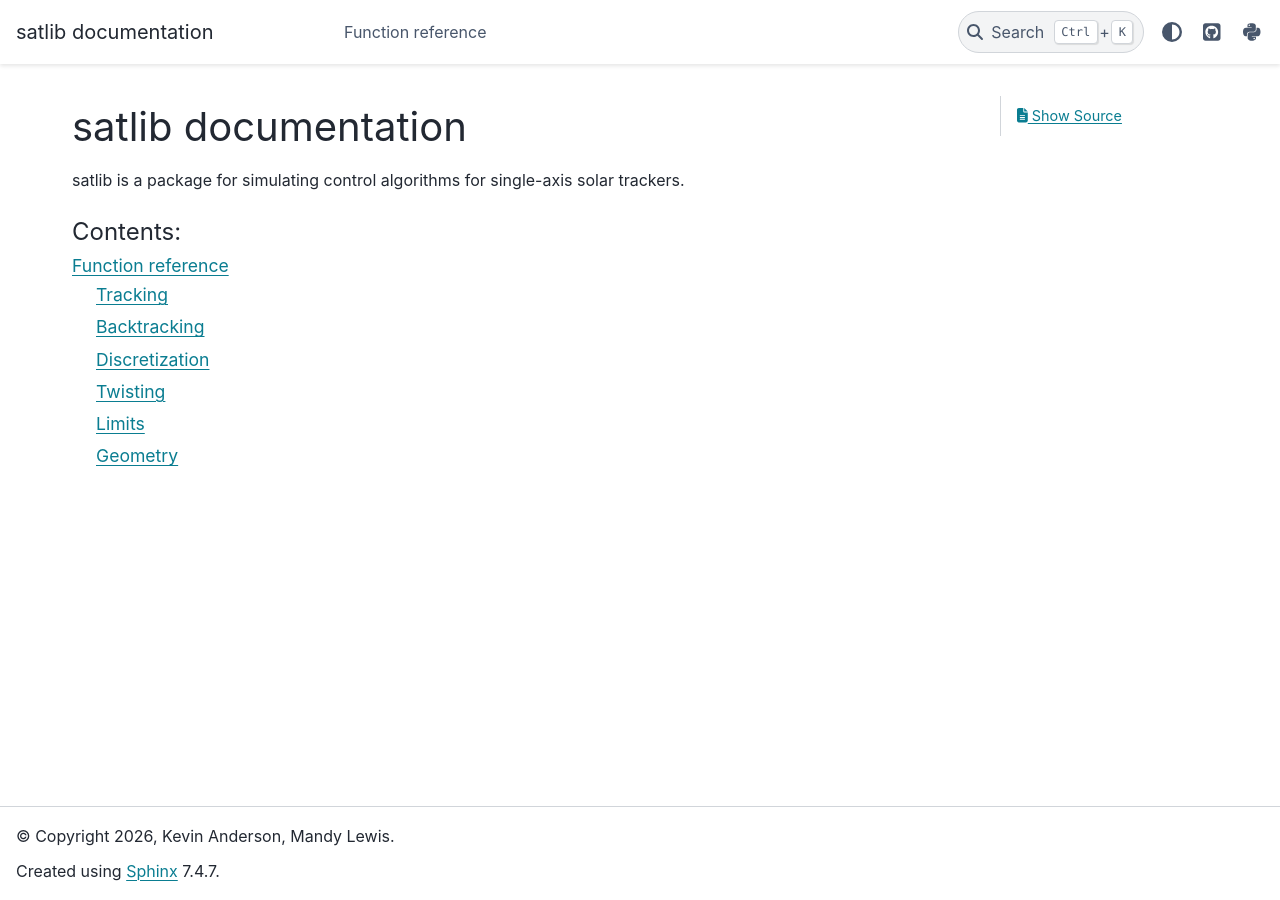
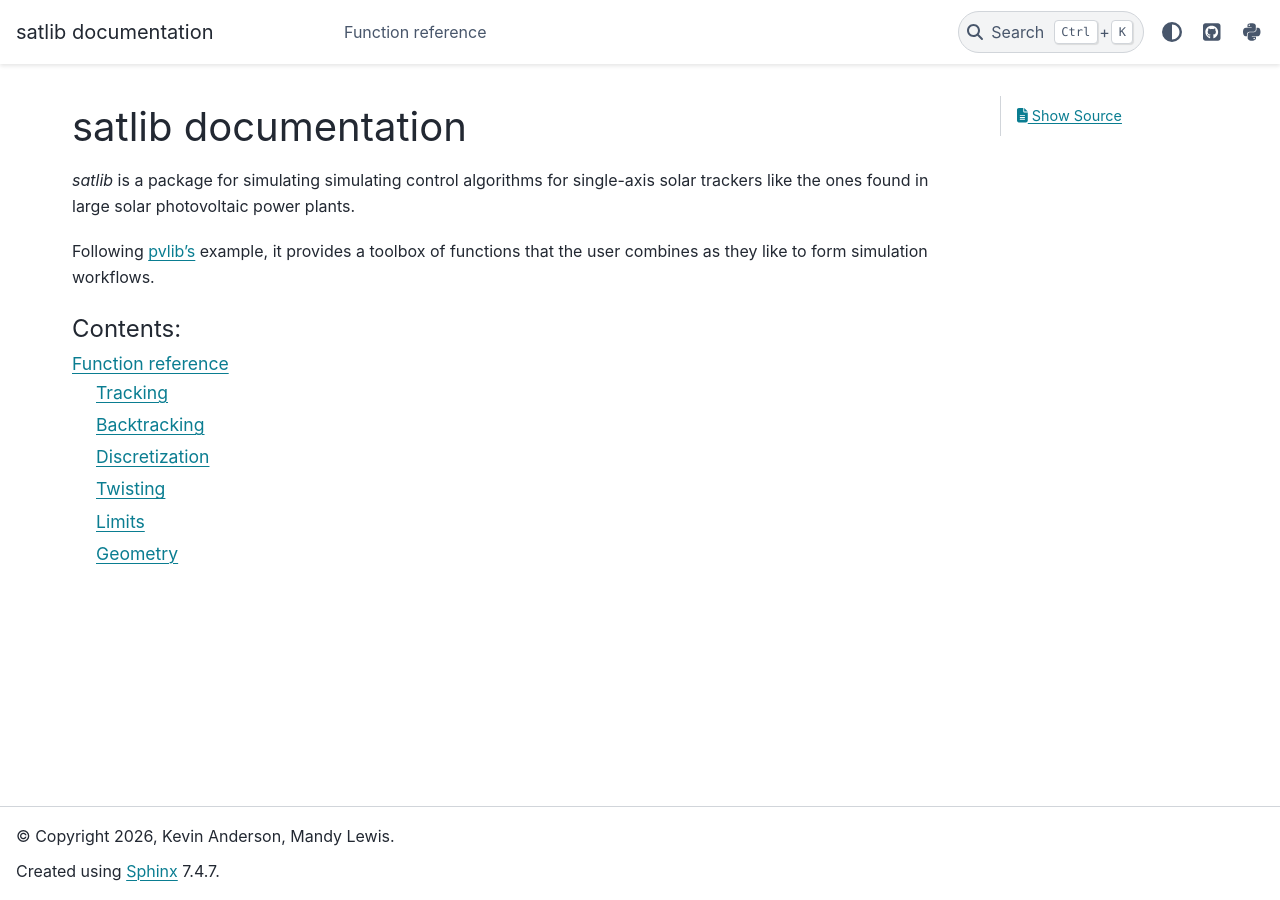
Before and after one commit to kandersolar/satlib, a Sphinx documentation site: the page built from docs/sphinx/source/index.rst, in a window 1280 px wide. Built offline with Sphinx 7.4.7 and the PyData theme 0.15.4, drawn with Linux system fonts in a browser that asks for light colours; pages that are not in the unit, such as notebooks, are missing from menus; the version number could not be read and is left out.

Commit message:
Update package descriptions (#17)

```diff
--- a/docs/sphinx/source/index.rst
+++ b/docs/sphinx/source/index.rst
@@ -2,8 +2,13 @@
 satlib documentation
 ====================
 
-satlib is a package for simulating control algorithms for
-single-axis solar trackers.
+`satlib` is a package for simulating simulating control algorithms
+for single-axis solar trackers like the ones found in large solar
+photovoltaic power plants.
+
+Following `pvlib's <https://github.com/pvlib/pvlib-python>`_ example, it provides
+a toolbox of functions that the user combines as they like to form simulation
+workflows.
 
 .. toctree::
    :maxdepth: 2
--- a/pyproject.toml
+++ b/pyproject.toml
@@ -9,7 +9,7 @@ dynamic = ["version"]
 authors = [
   { name="Kevin Anderson, Mandy Lewis" },
 ]
-description = "Simulating single-axis solar trackers."
+description = "satlib is a package for simulating simulating control algorithms for single-axis solar trackers like the ones found in large solar photovoltaic power plants."
 readme = "README.md"
 requires-python = ">=3.11"
 dependencies = [
```
Also changed, not shown: README.md (+8 -0 lines).
